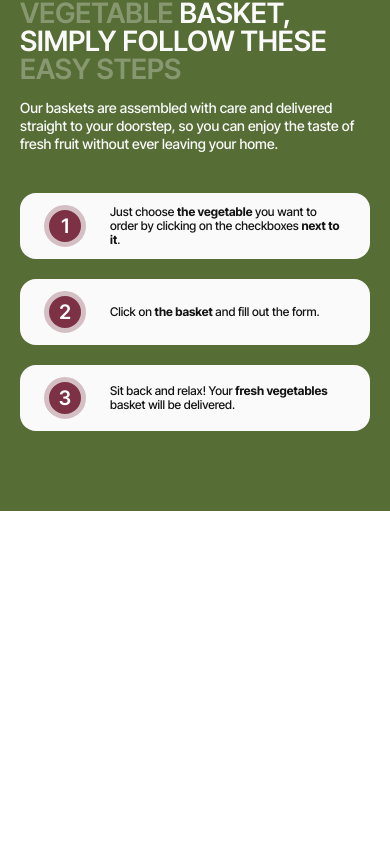
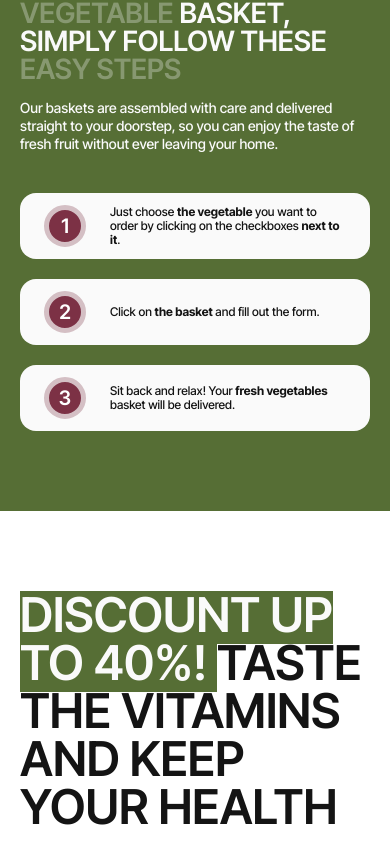
Before and after one commit to yamami-mohammed-monsif/green_harvest, a Next.js app: page / in a window 390 px wide. Shown: the part 1462-2325 px from the top of the page. Before the commit the page ends 1973 px from the top, so only its background shows below. Built offline with nearby package versions, Linux system fonts and the light colour scheme.

Commit message:
created advertisement section - made it responsive - added animations

```diff
--- a/app/globals.css
+++ b/app/globals.css
@@ -17,8 +17,13 @@
   --color-border: hsl(344, 20%, 79%);
 }
 
+html {
+  @apply scroll-smooth;
+}
+
 body {
   font-family: "Inter Tight", sans-serif;
+  color: var(--color-neutral-dark);
 }
 
 h1 {
--- a/app/page.tsx
+++ b/app/page.tsx
@@ -3,6 +3,10 @@ import Header from "@/components/header/Header";
 import Hero from "@/components/Hero";
 
 const HowItWorks = dynamic(() => import("@/components/HowItWorks"), {
+  ssr: true,
+});
+
+const Advertisement = dynamic(() => import("@/components/Advertisement"), {
   ssr: true,
 });
 
@@ -12,6 +16,7 @@ export default function Home() {
       <Header />
       <Hero />
       <HowItWorks />
+      <Advertisement />
     </>
   );
 }
--- /dev/null
+++ b/components/Advertisement.tsx
@@ -0,0 +1,21 @@
+import Section from "./UI/Section";
+import Reveal from "./UI/Reveal";
+
+const Advertisement = () => {
+  return (
+    <Section>
+      <div className="max-w-[1080px] mx-auto">
+        <Reveal>
+          <p className="font-semibold text-5xl leading-12 uppercase md:text-[64px] md:leading-[70px] xl:text-[76px] xl:leading-[80px]">
+            <span className="bg-neutral-green text-neutral-white">
+              Discount up to 40%!{" "}
+            </span>
+            Taste the vitamins and keep your health
+          </p>
+        </Reveal>
+      </div>
+    </Section>
+  );
+};
+
+export default Advertisement;
--- a/components/Hero.tsx
+++ b/components/Hero.tsx
@@ -1,5 +1,3 @@
-"use client";
-
 import Reveal from "./UI/Reveal";
 
 const Hero = () => {
```
